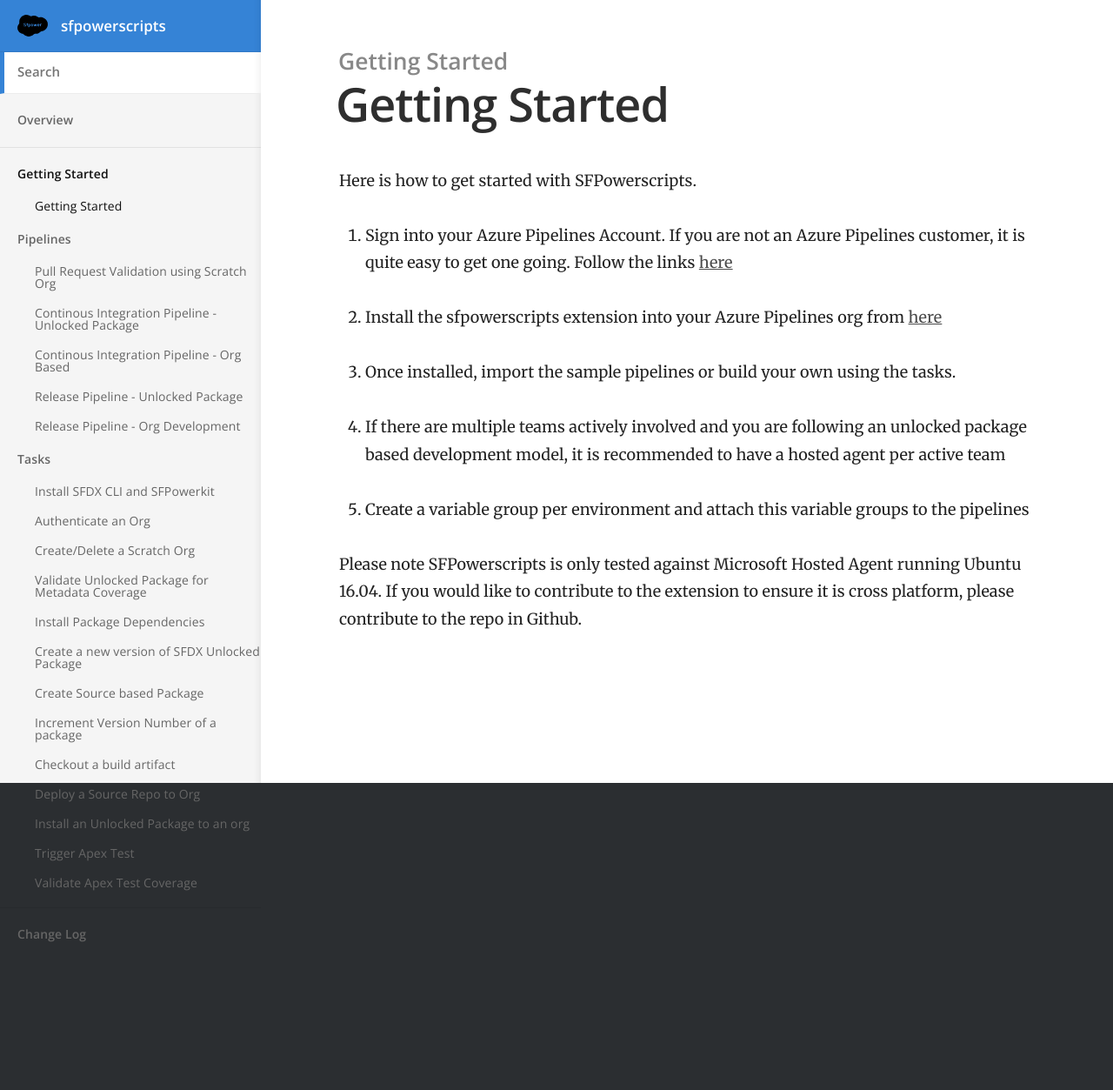
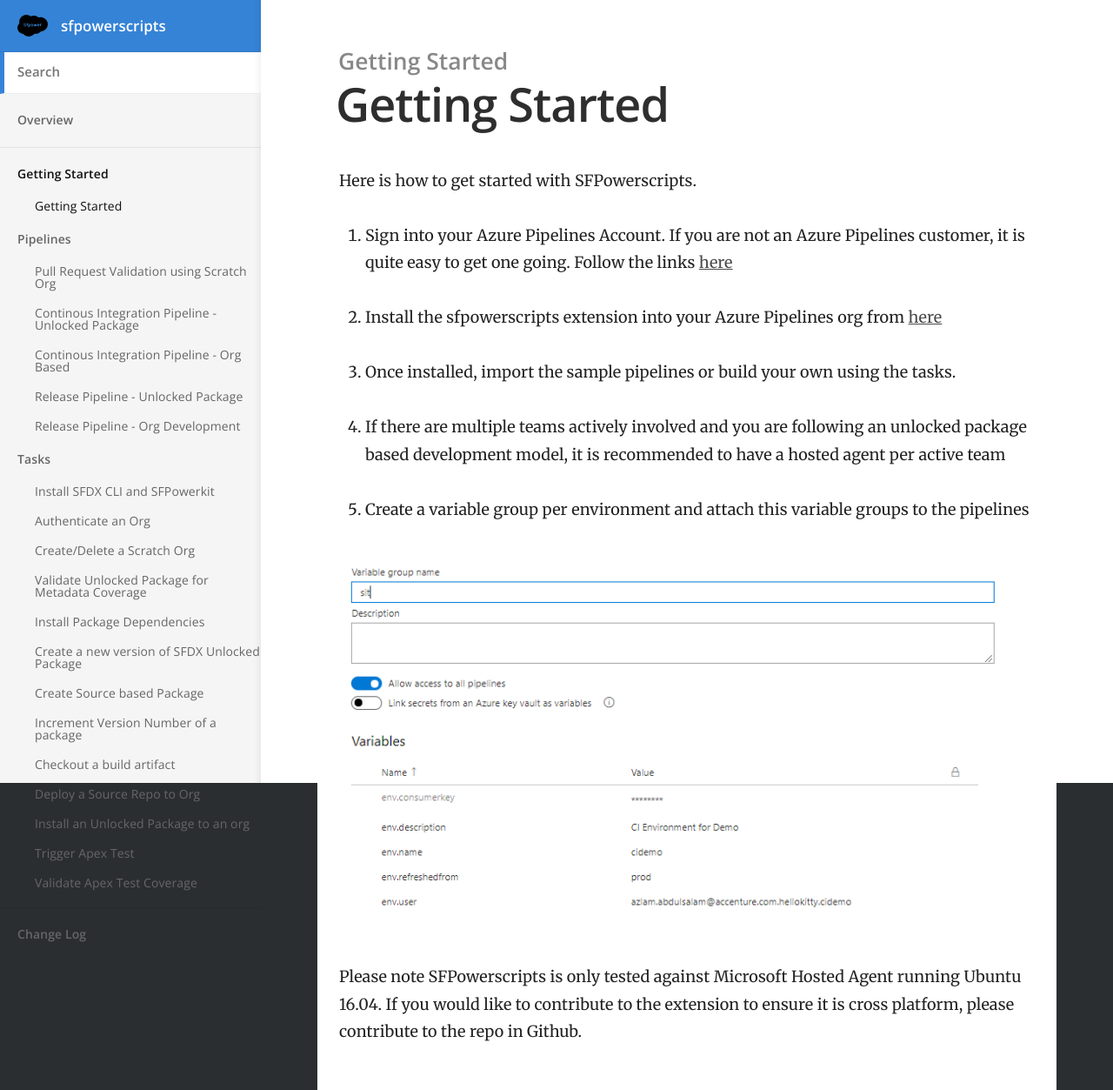
Before and after one commit to nbatterham/sfpowerscripts-doc, a Jekyll site: the page built from _docs/GettingStarted/Gettign Started.md, in a window 1280 px wide. Shown: the whole page at 87% size. Built offline with Jekyll 4.4.1, drawn with Linux system fonts in a browser that asks for light colours; before the commit the page ends 1105 px from its top, so only the background shows below that.

Commit message:
Updated '_docs/GettingStarted/Gettign Started.md' via CloudCannon

```diff
--- a/_docs/GettingStarted/Gettign Started.md
+++ b/_docs/GettingStarted/Gettign Started.md
@@ -16,5 +16,7 @@ Here is how to get started with SFPowerscripts.
 
 5. Create a variable group per environment and attach this variable groups to the pipelines
 
+![](/images/variable_group_for_envs.png){: width="812" height="440"}
+
 
 Please note SFPowerscripts is only tested against Microsoft Hosted Agent running Ubuntu 16.04. If you would like to contribute to the extension to ensure it is cross platform, please contribute to the repo in Github.
```
